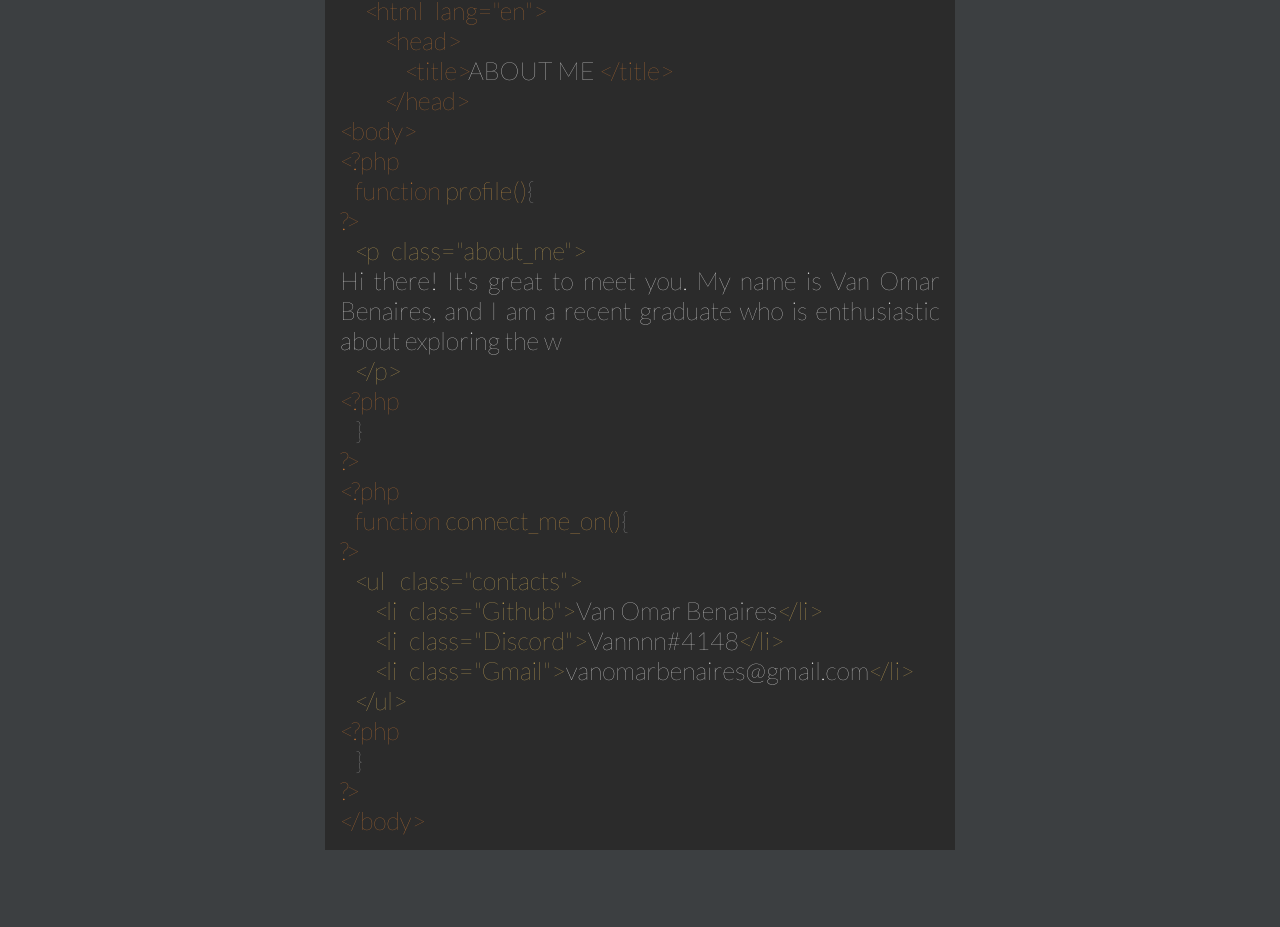
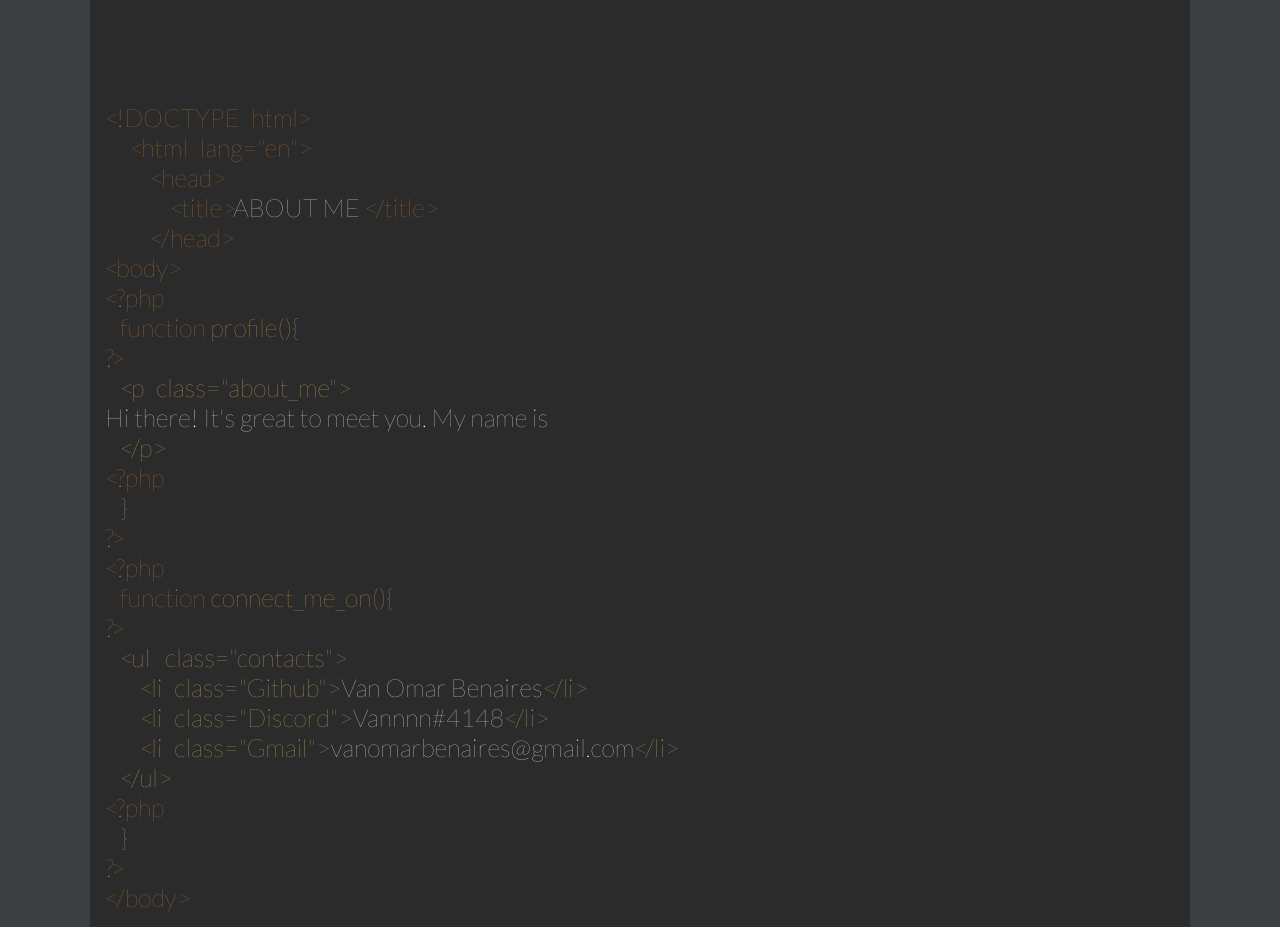
Before and after one commit to skaddie/vanomarb, a PHP site: page / in a window 1280 px wide. Before the commit the page ends 850 px from the top, so only its background shows below. Run offline with PHP 8.4, Linux system fonts and the light colour scheme; some libraries are stand-ins or nearby versions.

Commit message:
updating css

```diff
--- a/function.js
+++ b/function.js
@@ -58,7 +58,7 @@
 	Regarding my professional skills, I have a solid foundation in programming languages such as HTML, CSS, JavaScript, PHP, MySQL, and C#. I am also familiar with various JQuery frameworks and libraries, which allow me to develop creative and dynamic web applications. I am continuously striving to improve my knowledge and skills in the field of programming, and I believe that lifelong learning is critical to success.
 
 	Thank you for visiting my personal site, and I hope you enjoyed learning a bit more about me. Please feel free to reach out to me if you have any questions or just want to say hello. Cheers!`;
-	const typingSpeed = 50;
+	const typingSpeed = 150;
 
 	window.onload = function () {
 		const messageEl = document.getElementById("message");
--- a/style.css
+++ b/style.css
@@ -119,7 +119,7 @@
     box-sizing: border-box;
 }
 .lang{
-
+    margin-top: 20%;
 }
 @media only screen and (max-width: 600px) {
   .about_me {
@@ -139,8 +139,8 @@
 }
 }
 .about_me{
-    width: 630px;
-    min-height: 500px;
+    width: 1100px;
+    height: auto;
     background: #2b2b2b;
     padding: 15px;
     font-size: 25px;
```
